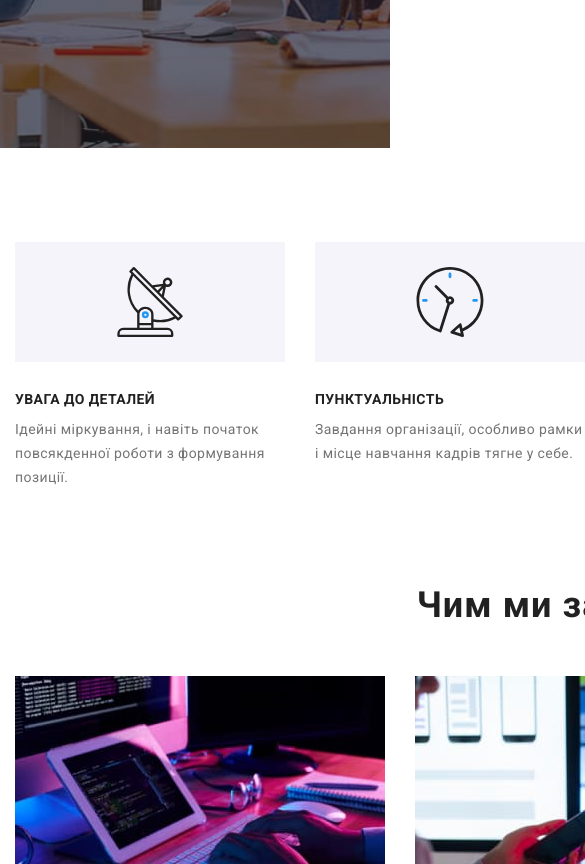
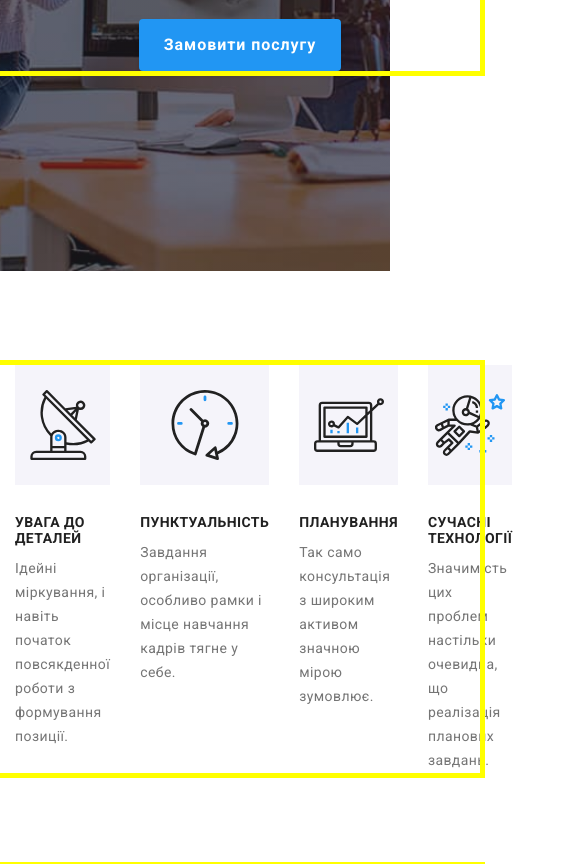
Before and after one commit to ErazorWhite/goit-markup-hw-08, a plain HTML site: page index.html in a window 390 px wide. Shown: the part 535-1399 px from the top of the page, 585 px wide, since content can reach past the window. Drawn offline with nearby package versions, Linux system fonts and the light colour scheme; files that its build step writes are made by us from their sources.

Commit message:
Added media requests with breakpoints for container

```diff
--- a/sass/utils/_shared.scss
+++ b/sass/utils/_shared.scss
@@ -60,8 +60,22 @@ img {
 }
 
 .container {
-    width: 1200px;
+    width: $mobile;
     margin-left: auto;
     margin-right: auto;
     padding: 0px 15px;
+
+    outline: 5px solid yellow;
+
+    @media screen and (min-width: $tablet) {
+        width: $tablet;
+    outline: 5px solid tomato;
+
+    }
+
+    @media screen and (min-width: $desktop) {
+        width: $desktop;
+    outline: 5px solid purple;
+
+    }
 }
```
